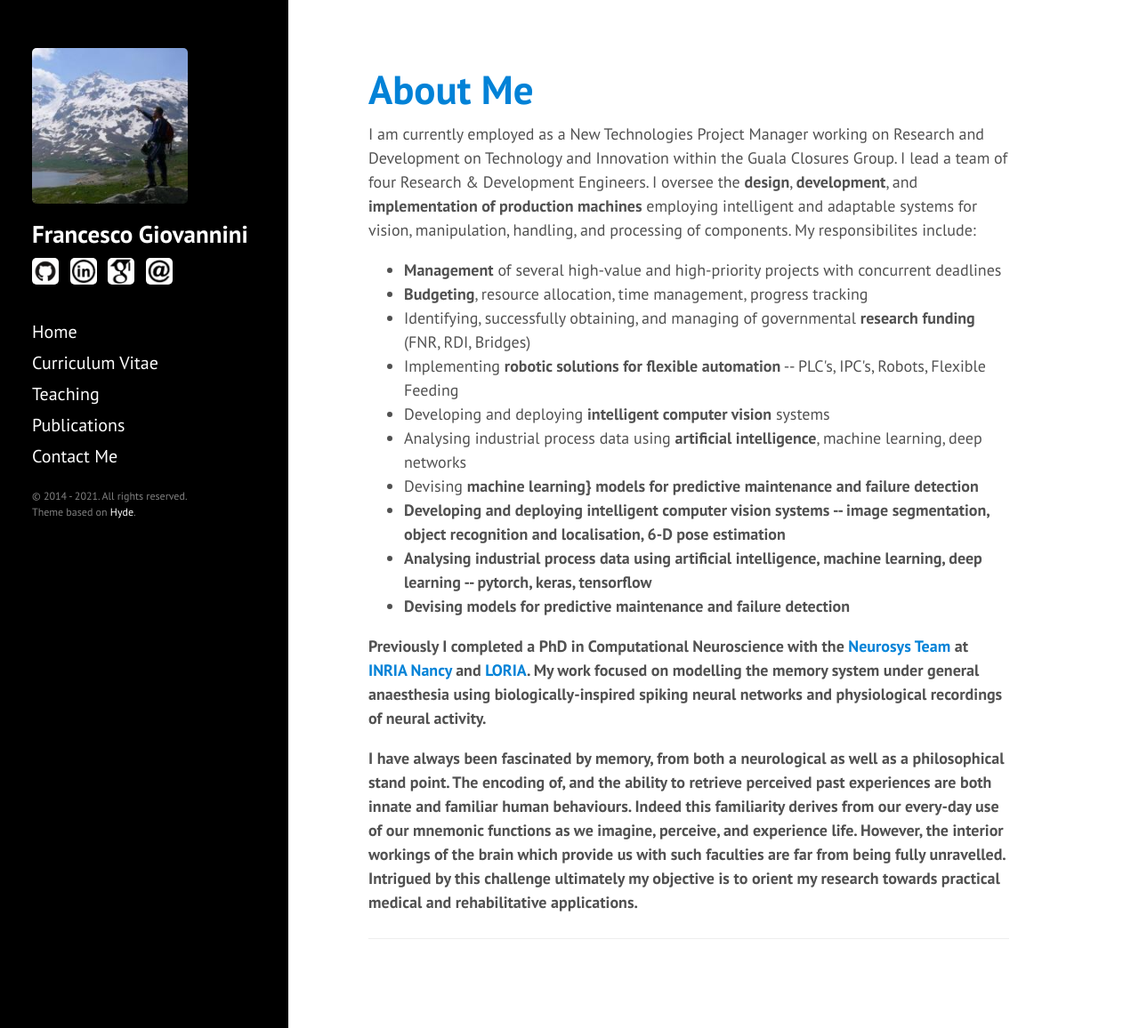
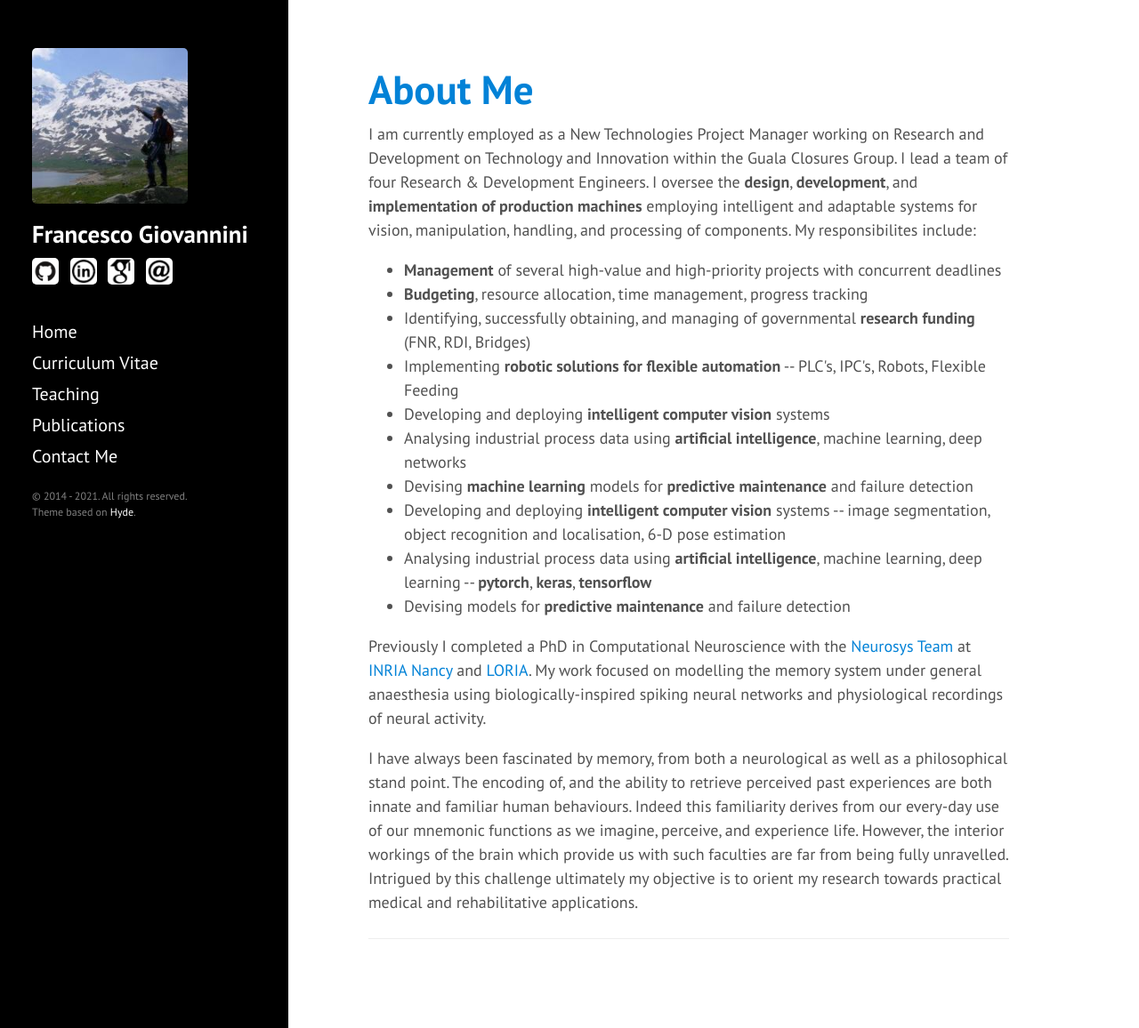
Before and after one commit to JoErNanO/joernano.github.io, a Jekyll site: the page built from index.html, in a window 1280 px wide and 1156 px high. Shown: the whole window at 89% size. Built offline with Jekyll 4.4.1, drawn with Linux system fonts in a browser that asks for light colours; the list of posts is cut into pages by our own code.

Commit message:
Fix bug in homepage.

```diff
--- a/index.html
+++ b/index.html
@@ -16,7 +16,7 @@ My responsibilites include:
         <li> Implementing <b>robotic solutions for flexible automation</b> -- PLC's, IPC's, Robots, Flexible Feeding
         <li> Developing and deploying <b>intelligent computer vision</b> systems
         <li> Analysing industrial process data using <b>artificial intelligence</b>, machine learning, deep networks
-        <li> Devising <b>machine learning} models for <b>predictive maintenance</b> and failure detection
+		<li> Devising <b>machine learning</b> models for <b>predictive maintenance</b> and failure detection
         <li> Developing and deploying <b>intelligent computer vision</b> systems -- image segmentation, object recognition and localisation, 6-D pose estimation
         <li> Analysing industrial process data using <b>artificial intelligence</b>, machine learning, deep learning -- <b>pytorch</b>, <b>keras</b>, <b>tensorflow</b>
         <li> Devising models for <b>predictive maintenance</b> and failure detection
```
